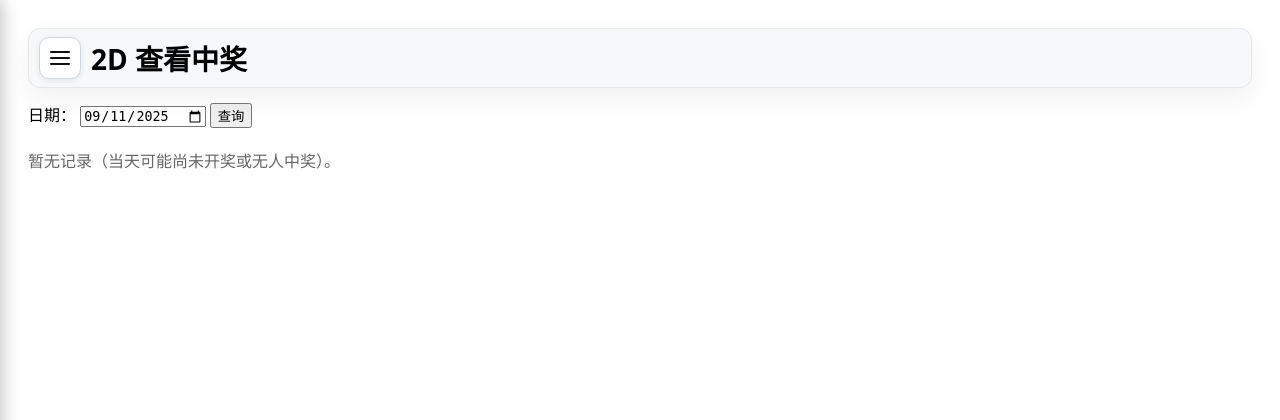
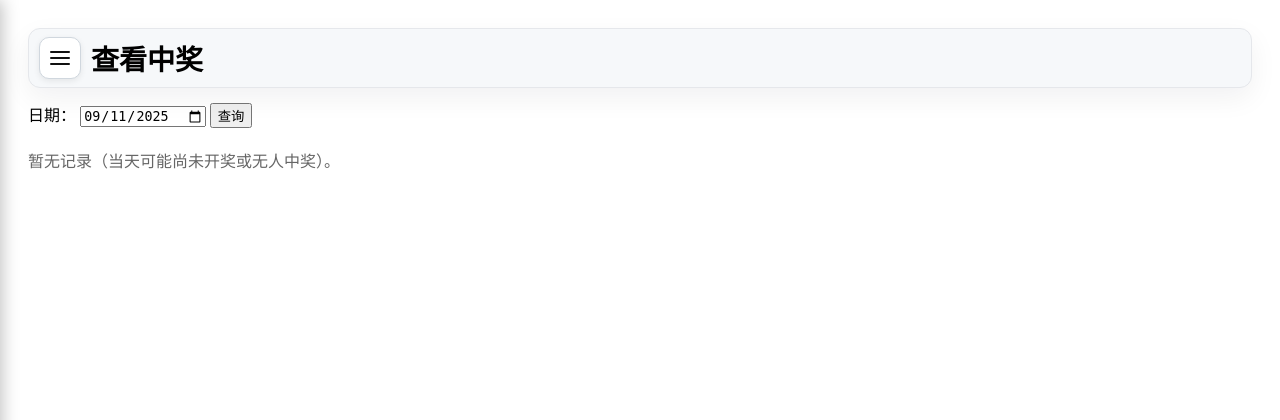
Before and after one commit to boonjun123654/2D, a Flask app: page /2d/winning in a window 1280 px wide. Shown: the top 420 px of the page. Run offline with Flask 3, Linux system fonts and the light colour scheme; the visitor is signed in with stand-in values (Sample User, id 1); data that the repository does not hold is empty; some libraries are stand-ins or nearby versions.

Commit message:
Update winning_2d.html

```diff
--- a/templates/winning_2d.html
+++ b/templates/winning_2d.html
@@ -3,7 +3,7 @@
 <head>
   <meta charset="UTF-8" />
   <meta name="viewport" content="width=device-width, initial-scale=1" />
-  <title>2D 查看中奖</title>
+  <title>查看中奖</title>
   <style>
     :root{
       /* 抽屉菜单配色 */
@@ -74,7 +74,7 @@
     <button id="hamburgerBtn" class="hamburger" aria-label="打开主菜单" aria-controls="appDrawer" aria-expanded="false">
       <span></span>
     </button>
-    <h1>2D 查看中奖</h1>
+    <h1>查看中奖</h1>
   </div>
 
   <!-- 抽屉菜单 -->
@@ -91,9 +91,9 @@
     </div>
     <nav class="drawer-nav">
       <div class="drawer-section">常用</div>
-      <a class="nav-link" href="/home"><span class="dot"></span>主页（赔率）</a>
+      <a class="nav-link" href="/home"><span class="dot"></span>主页</a>
       <a class="nav-link" href="/2d/bet"><span class="dot"></span>2D 下注</a>
-      <a class="nav-link" href="/2d/history"><span class="dot"></span>当日注单</a>
+      <a class="nav-link" href="/2d/history"><span class="dot"></span>历史记录</a>
       <a class="nav-link" href="/2d/winning"><span class="dot"></span>查看中奖</a>
       {% if session.get('role') == 'admin' %}
       <div class="drawer-section">管理员</div>
```
